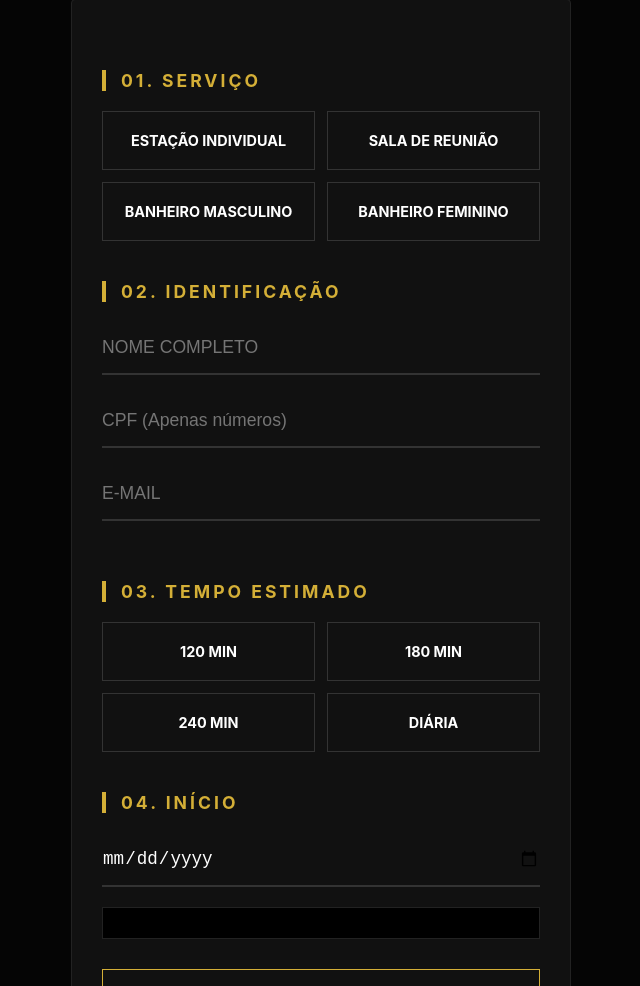
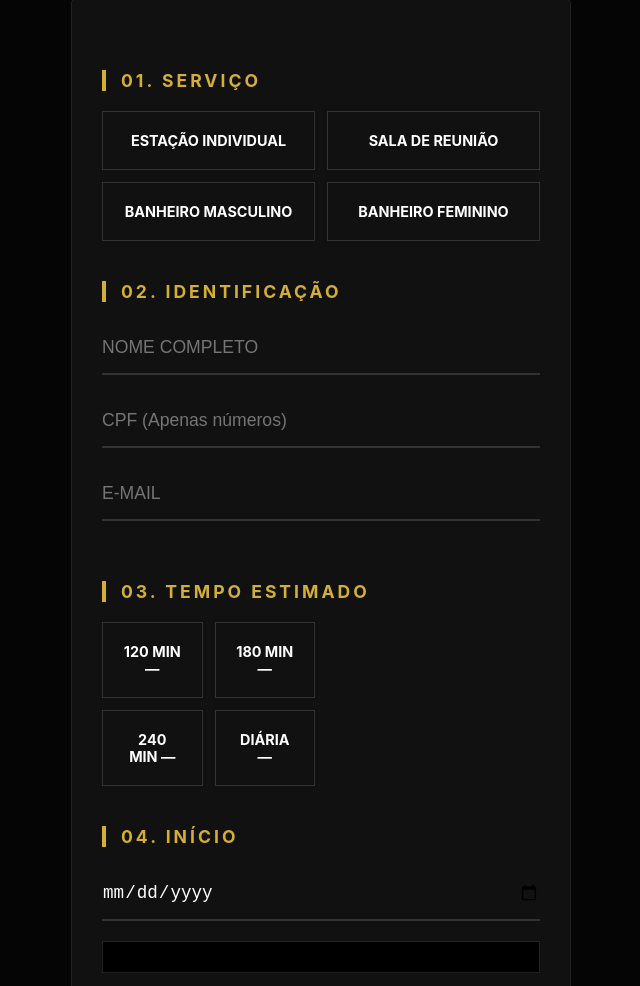
Before and after one commit to Juniquest/unika-coworking, a website: page index.html in a window 1280 px wide. Shown: the part 272-1258 px from the top of the page, without its empty margins (319-959 px from the left). Drawn offline with Linux system fonts and the light colour scheme.

Commit message:
Update index.html

```diff
--- a/index.html
+++ b/index.html
@@ -33,10 +33,27 @@
                 <div id="secao-agenda">
                     <h2>03. TEMPO ESTIMADO</h2>
                     <div class="grid">
-                        <div class="item" onclick="sel('duracao','120',this)">120 MIN</div>
-                        <div class="item" onclick="sel('duracao','180',this)">180 MIN</div>
-                        <div class="item" onclick="sel('duracao','240',this)">240 MIN</div>
-                        <div class="item" onclick="sel('duracao','diaria',this)">DIÁRIA</div>
+                        <div class="grid">
+    <div class="item" data-duracao="120" onclick="sel('duracao','120',this)">
+        <span class="time-label">120 MIN</span>
+        <span class="time-price">—</span>
+    </div>
+
+    <div class="item" data-duracao="180" onclick="sel('duracao','180',this)">
+        <span class="time-label">180 MIN</span>
+        <span class="time-price">—</span>
+    </div>
+
+    <div class="item" data-duracao="240" onclick="sel('duracao','240',this)">
+        <span class="time-label">240 MIN</span>
+        <span class="time-price">—</span>
+    </div>
+
+    <div class="item" data-duracao="diaria" onclick="sel('duracao','diaria',this)">
+        <span class="time-label">DIÁRIA</span>
+        <span class="time-price">—</span>
+    </div>
+</div>
                     </div>
                     <input type="hidden" id="duracao">
 
@@ -45,7 +62,11 @@
                     <div class="agenda-grid" id="agenda-slots"></div>
                     <input type="hidden" id="hora">
                 </div>
-                <button class="btn-pay" onclick="generatePix()">RESERVAR AGORA</button>
+                <div id="resumo-box" class="resumo hidden">
+   ... resumo que te mandei ...
+</div>
+
+<button class="btn-pay" onclick="mostrarResumo()">RESERVAR AGORA</button>
             </div>
         </section>
 
```
